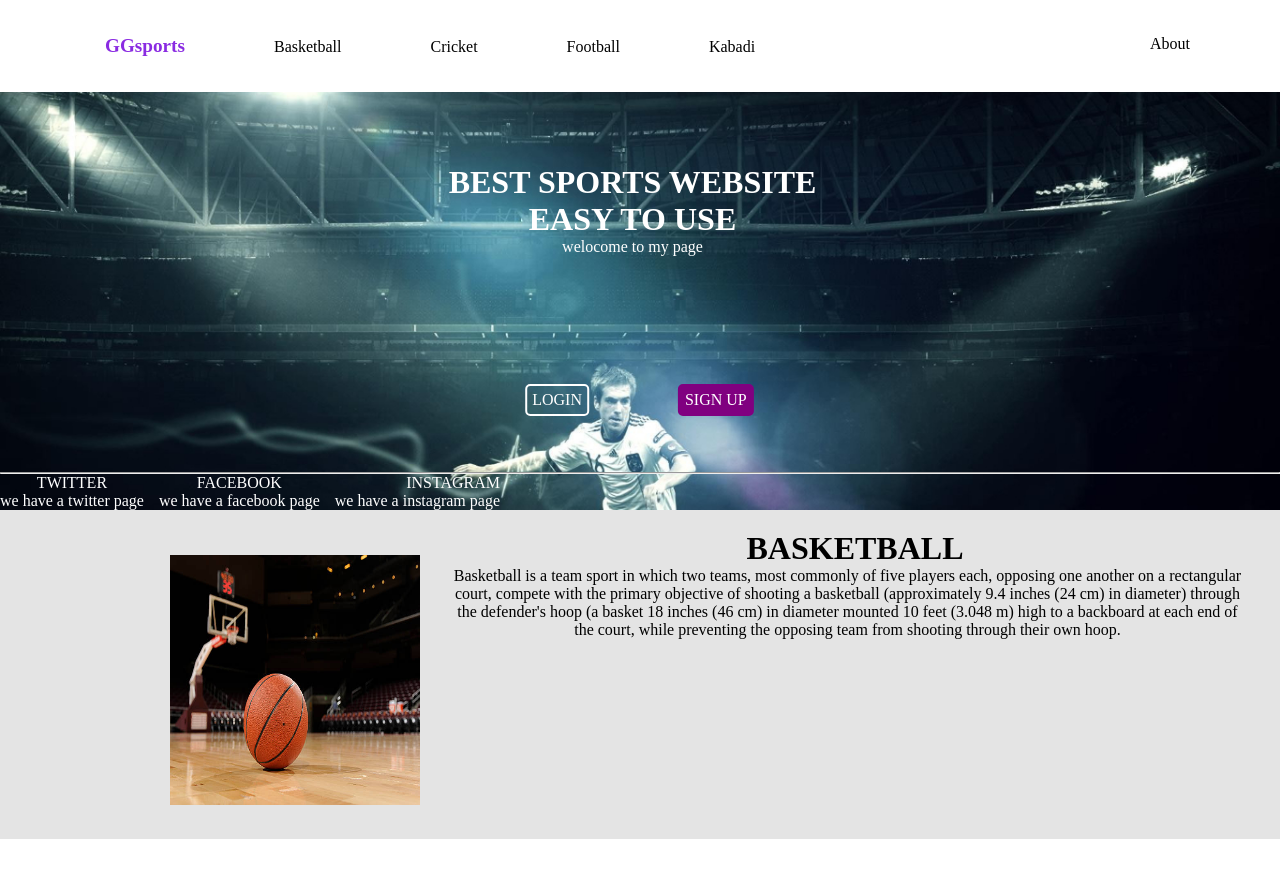
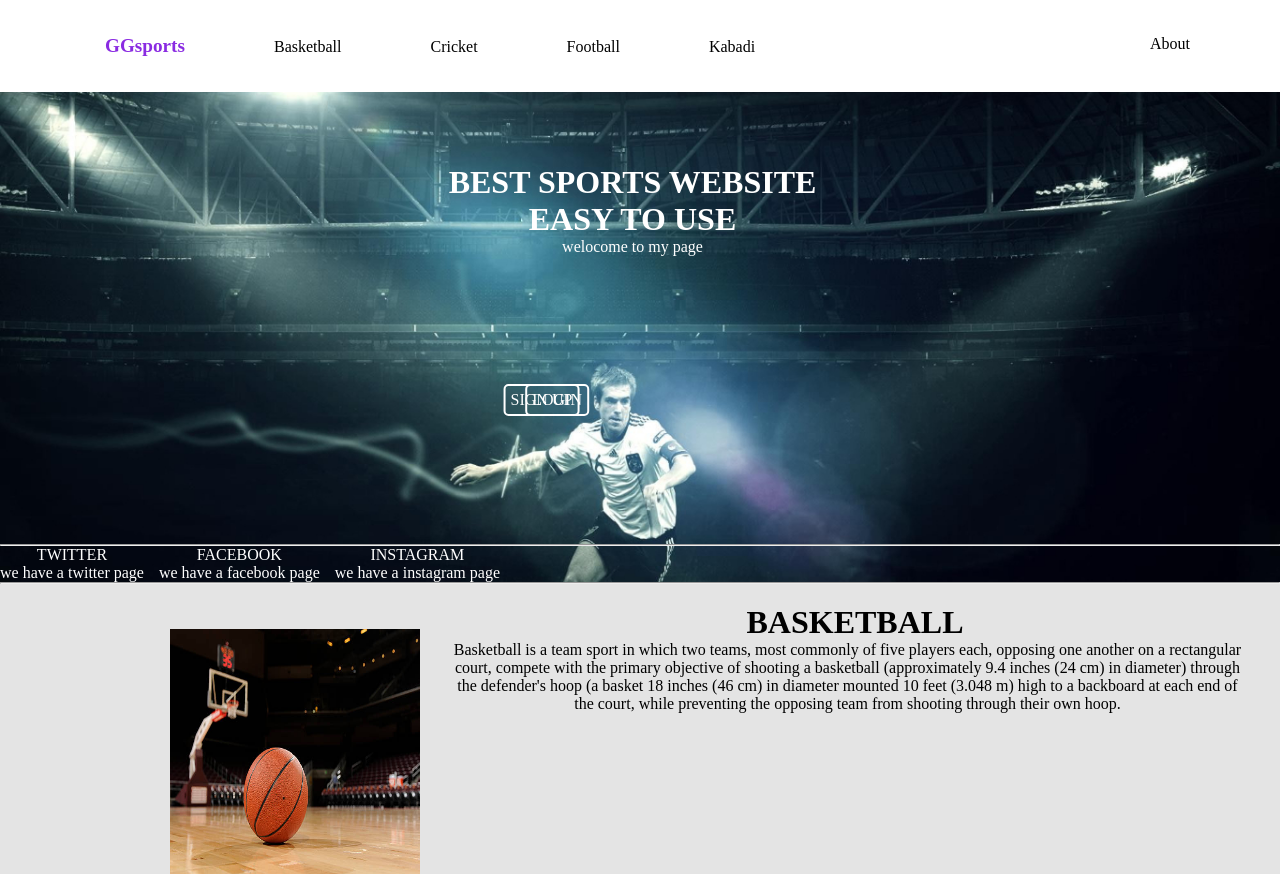
Before and after one commit to Santhosh174/sports-website, a plain HTML site: page index.html in a window 1280 px wide. Shown: the top 874 px of the page. Drawn offline with Linux system fonts and the light colour scheme.

Commit message:
Add files via upload

```diff
--- a/index.html
+++ b/index.html
@@ -21,15 +21,19 @@
             <h1>EASY TO USE</h1>
             <p> welocome to my page</p>
             <br><br><br><br>
-            <a href="">LOGIN</a>
-            <c href="">SIGN UP</c>
-            <br><br><br><br><br><br><br><br>
+            <div class="click">
+            <a href="">LOGIN</a></div>
+            <div class="sign">
+            <a href="">SIGN UP</a>
+            </div>
+            <br><br><br><br><br><br><br><br><br><br><br><br>
             <hr>
             <div class="bot">
             <p>TWITTER<br>we have a twitter page</p><br>
-            <p style="text-align:center;">FACEBOOK<br>we have a facebook page</p><br>
-            <p style="text-align: right;">INSTAGRAM<br>we have a instagram page</p><br>
+            <p>FACEBOOK<br>we have a facebook page</p><br>
+            <p>INSTAGRAM<br>we have a instagram page</p><br>
                 </div>
+                <hr>
         </div>
         <div class="bb" id="1">
             <img src="pic\basketball.jpg" alt="basketball pic" width="250px" height="250px" style="float:left";>
```
